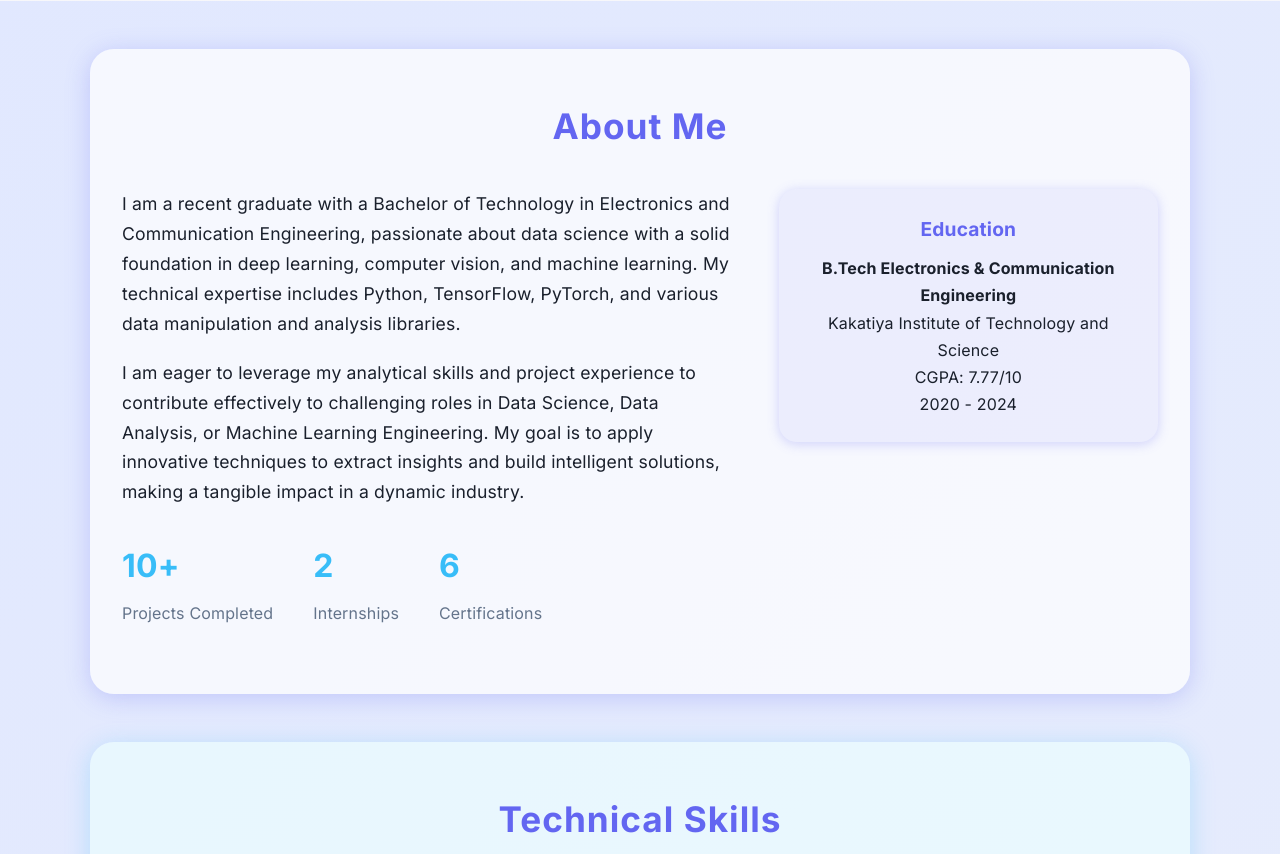
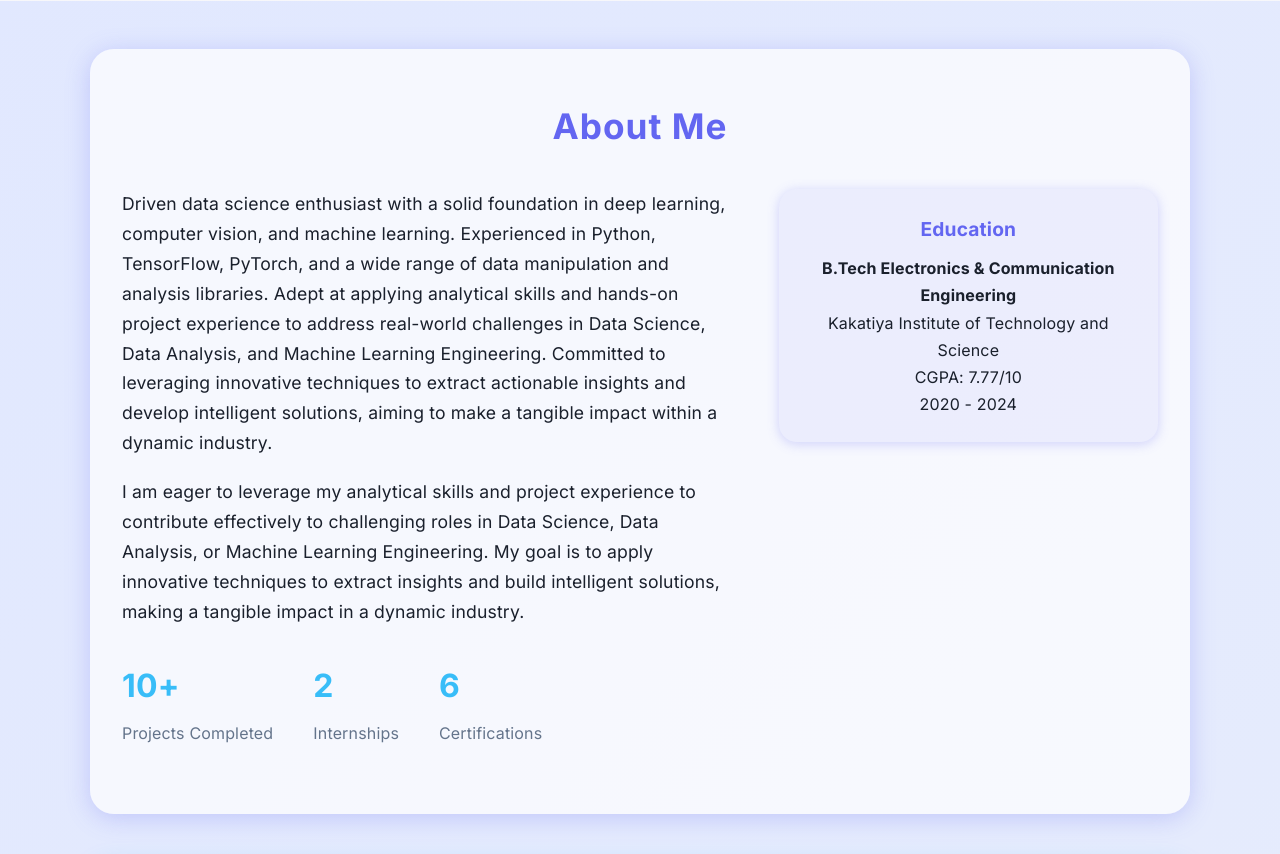
Before and after one commit to MohammedTanzil1323/PORTFOLIO-1, a Flask app: page / in a window 1280 px wide. Shown: the part 659-1513 px from the top of the page. Run offline with Flask 3, Linux system fonts and the light colour scheme.

Commit message:
Update index.html

```diff
--- a/templates/index.html
+++ b/templates/index.html
@@ -90,9 +90,9 @@
             <div class="about-content">
                 <div class="about-text">
                     <p>
-                        I am a recent graduate with a Bachelor of Technology in Electronics and Communication Engineering,
-                        passionate about data science with a solid foundation in deep learning, computer vision, and machine learning.
-                        My technical expertise includes Python, TensorFlow, PyTorch, and various data manipulation and analysis libraries.
+                        Driven data science enthusiast with a solid foundation in deep learning, computer vision, and machine learning. Experienced in Python, TensorFlow, PyTorch, and a wide range of data manipulation and analysis libraries. Adept at applying analytical skills and hands-on project experience to address real-world challenges in Data Science, Data Analysis, and Machine Learning Engineering. Committed to leveraging innovative techniques to extract actionable insights and develop intelligent solutions, aiming to make a tangible impact within a dynamic industry.
+
+
                     </p>
                     <p>
                         I am eager to leverage my analytical skills and project experience to contribute effectively to challenging
```
